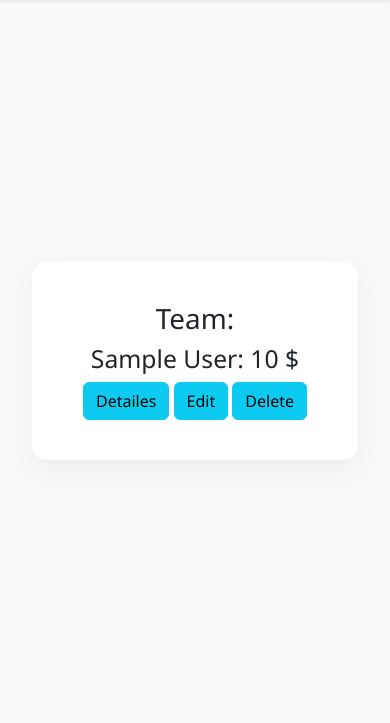
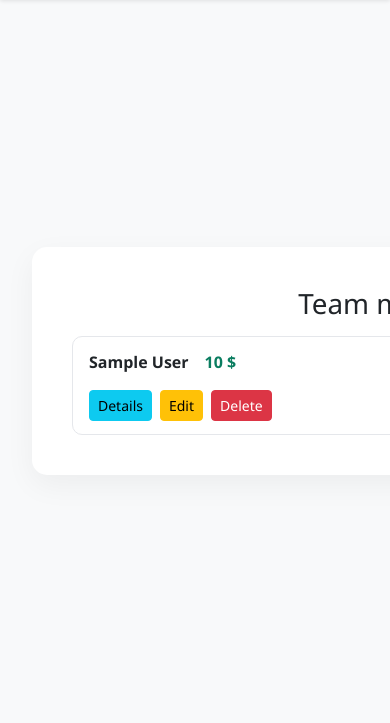
Before and after one commit to VladislavPavlyuk/Oracle, a Django app: page /team/all/ in a window 390 px wide; the page is wider, and only the part inside the window is pictured. Shown: the part 121-844 px from the top of that part. Run offline with Django 5.2, Linux system fonts and the light colour scheme; tables that the repository leaves empty hold one stand-in row (values such as "Sample post").

Commit message:
Update Team template and styles: display member data + CRUD buttons in one horizontal row with responsive CSS

```diff
--- a/firstDjiango/main/static/main/css/base.css
+++ b/firstDjiango/main/static/main/css/base.css
@@ -46,6 +46,7 @@
     justify-content: center;
     align-items: center;
     padding: 2rem;
+    min-width: 800px;
 }
 
 .content-box {
@@ -54,6 +55,6 @@
     border-radius: 15px;
     box-shadow: 0 10px 30px rgba(0,0,0,0.05);
     text-align: center;
-    max-width: 600px;
+    max-width: 800px;
     width: 100%;
 }
--- /dev/null
+++ b/firstDjiango/main/static/main/css/team.css
@@ -0,0 +1,44 @@
+.team-list {
+    display: flex;
+    flex-direction: column;
+    gap: 0.75rem;
+}
+
+.team-row {
+    display: flex;
+    align-items: center;
+    justify-content: space-between;
+    gap: 1rem;
+    padding: 0.8rem 1rem;
+    border: 1px solid #e5e7eb;
+    border-radius: 10px;
+    background-color: #ffffff;
+}
+
+.team-data {
+    display: flex;
+    align-items: center;
+    gap: 1rem;
+}
+
+.team-name {
+    font-weight: 700;
+}
+
+.team-salary {
+    color: #0a7d60;
+    font-weight: 600;
+}
+
+.team-actions {
+    display: flex;
+    align-items: center;
+    gap: 0.5rem;
+}
+
+@media (max-width: 768px) {
+    .team-row {
+        flex-direction: column;
+        align-items: flex-start;
+    }
+}
--- a/firstDjiango/team/templates/team/team.html
+++ b/firstDjiango/team/templates/team/team.html
@@ -1,13 +1,30 @@
 {% extends 'main/base.html' %}
+{% load static %}
 
 {% block title %} Team {% endblock %}
 
+{% block extra_css %}
+    <link rel="stylesheet" href="{% static 'main/css/team.css' %}">
+{% endblock %}
+
 {% block content %}
-    <h1>Team: </h1>
-    {% for teamMember in team %}
-        <h2>{{teamMember.name}}: {{teamMember.salary}} $</h2>
-        <a class="btn btn-info" href="/team">Detailes</a>
-        <a class="btn btn-info" href="/team">Edit</a>
-        <a class="btn btn-info" href="/team">Delete</a>
-    {% endfor %}
+    <h1 class="mb-3">Team members</h1>
+
+    <div class="team-list">
+        {% for teamMember in team %}
+            <div class="team-row">
+                <div class="team-data">
+                    <span class="team-name">{{ teamMember.name }}</span>
+                    <span class="team-salary">{{ teamMember.salary }} $</span>
+                </div>
+                <div class="team-actions">
+                    <a class="btn btn-sm btn-info" href="/team">Details</a>
+                    <a class="btn btn-sm btn-warning" href="/team">Edit</a>
+                    <a class="btn btn-sm btn-danger" href="/team">Delete</a>
+                </div>
+            </div>
+        {% empty %}
+            <p>No team members found.</p>
+        {% endfor %}
+    </div>
 {% endblock %}
```
Also changed, not shown: firstDjiango/team/migrations/0002_team_delete_worker.py (added), firstDjiango/team/migrations/0003_rename_team_teammember.py (added).
